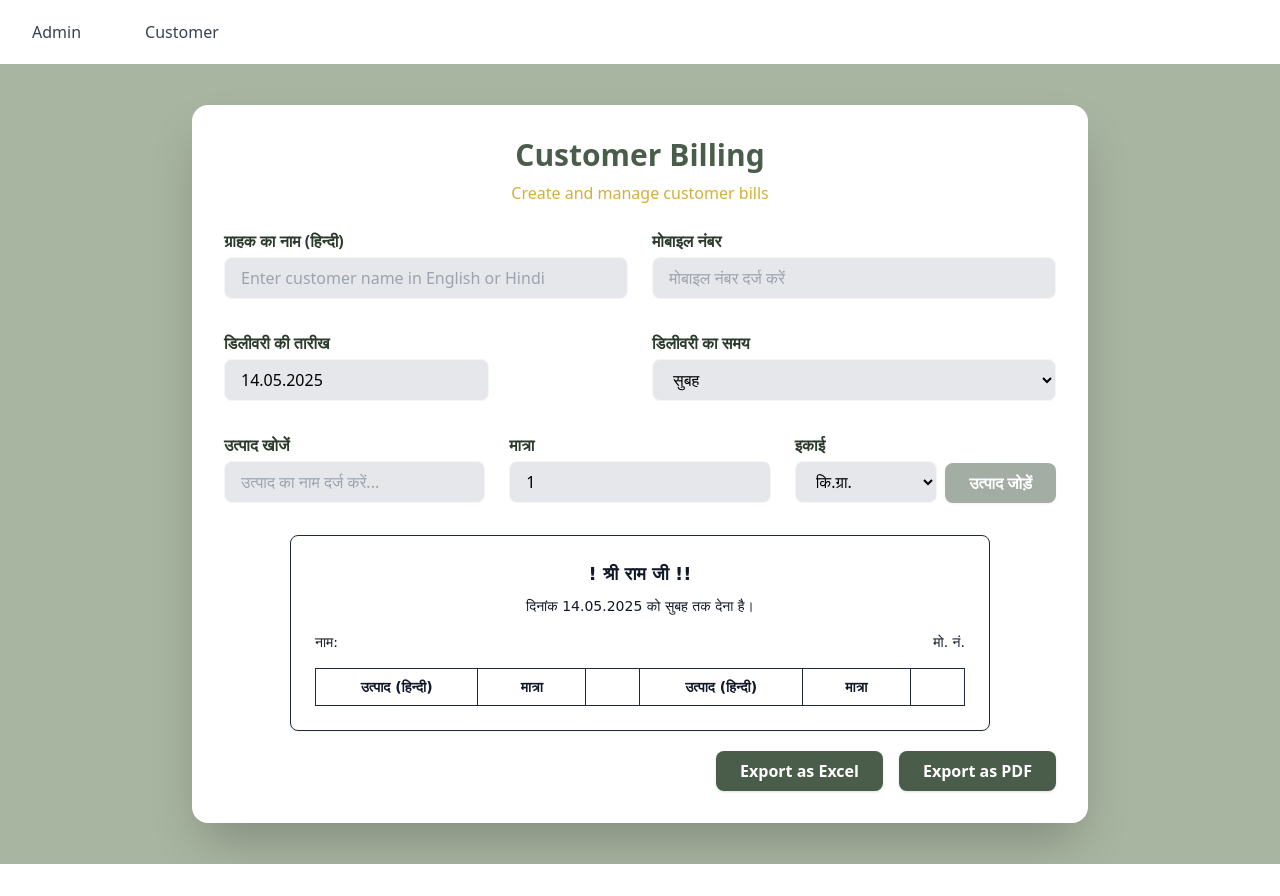
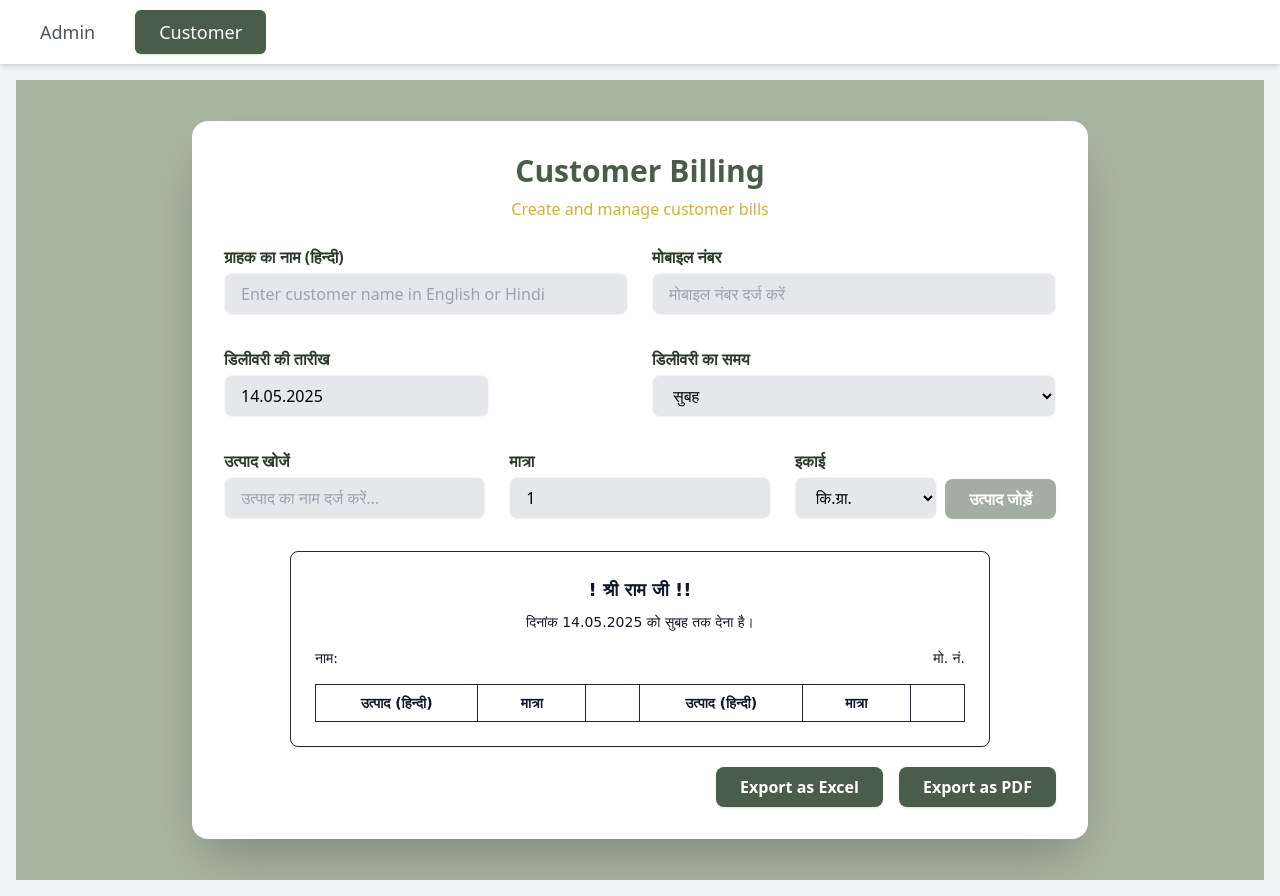
Before and after one commit to Jatin-Purbia/retail_shop, a React (Vite) app: page /customer in a window 1280 px wide. Before the commit the page ends 864 px from the top, so only its background shows below. Built offline with nearby package versions, Linux system fonts and the light colour scheme.

Commit message:
some ui fixes

```diff
--- a/src/App.jsx
+++ b/src/App.jsx
@@ -1,4 +1,10 @@
-import { BrowserRouter as Router, Routes, Route, Link, useLocation } from 'react-router-dom';
+import {
+  BrowserRouter as Router,
+  Routes,
+  Route,
+  Link,
+  useLocation,
+} from 'react-router-dom';
 import AdminPage from './pages/AdminPage';
 import CustomerPage from './pages/CustomerPage';
 import LandingPage from './pages/LandingPage';
@@ -7,16 +13,37 @@ import { useEffect, useState } from 'react';
 
 // Layout with Navbar
 function LayoutWithNavbar({ children }) {
+  const location = useLocation();
+  const isAdminActive = location.pathname === '/admin';
+  const isCustomerActive = location.pathname === '/customer';
+
+  const linkBaseClasses =
+    'inline-flex items-center px-6 py-2 rounded-md text-lg font-medium transition-colors duration-200';
+
   return (
     <div className="min-h-screen bg-gray-100">
-      <nav className="bg-white shadow-lg">
+      <nav className="bg-white shadow-md">
         <div className="max-w-7xl mx-auto px-4">
-          <div className="flex justify-between h-16">
-            <div className="flex space-x-8">
-              <Link to="/admin" className="inline-flex items-center px-4 py-2 text-gray-700 hover:text-blue-600">
+          <div className="flex justify-between h-16 items-center">
+            <div className="flex space-x-4">
+              <Link
+                to="/admin"
+                className={`${linkBaseClasses} ${
+                  isAdminActive
+                    ? 'bg-primary text-white shadow'
+                    : 'text-gray-600 hover:text-blue-600 hover:bg-blue-50'
+                }`}
+              >
                 Admin
               </Link>
-              <Link to="/customer" className="inline-flex items-center px-4 py-2 text-gray-700 hover:text-blue-600">
+              <Link
+                to="/customer"
+                className={`${linkBaseClasses} ${
+                  isCustomerActive
+                    ? 'bg-primary text-white shadow'
+                    : 'text-gray-600 hover:text-blue-600 hover:bg-blue-50'
+                }`}
+              >
                 Customer
               </Link>
             </div>
@@ -24,22 +51,21 @@ function LayoutWithNavbar({ children }) {
         </div>
       </nav>
 
-      <main className="mx-auto">
-        {children}
-      </main>
+      <main className="mx-auto py-4 px-4">{children}</main>
     </div>
   );
 }
 
-// App component with location-aware rendering
+// AppContent for conditional rendering
 function AppContent({ setIsLoggedIn, setEmployeeName }) {
   const location = useLocation();
-
   const isLanding = location.pathname === '/';
 
-  return (
-    isLanding ? (
-      <LandingPage setIsLoggedIn={setIsLoggedIn} setEmployeeName={setEmployeeName} />
+  return isLanding ? (
+    <LandingPage
+      setIsLoggedIn={setIsLoggedIn}
+      setEmployeeName={setEmployeeName}
+    />
   ) : (
     <LayoutWithNavbar>
       <Routes>
@@ -47,10 +73,10 @@ function AppContent({ setIsLoggedIn, setEmployeeName }) {
         <Route path="/customer" element={<CustomerPage />} />
       </Routes>
     </LayoutWithNavbar>
-    )
   );
 }
 
+// Root App
 function App() {
   const [isLoggedIn, setIsLoggedIn] = useState(false);
   const [employeeName, setEmployeeName] = useState('');
@@ -58,7 +84,15 @@ function App() {
   return (
     <Router>
       <Routes>
-        <Route path="*" element={<AppContent setIsLoggedIn={setIsLoggedIn} setEmployeeName={setEmployeeName} />} />
+        <Route
+          path="*"
+          element={
+            <AppContent
+              setIsLoggedIn={setIsLoggedIn}
+              setEmployeeName={setEmployeeName}
+            />
+          }
+        />
       </Routes>
     </Router>
   );
--- a/src/pages/LandingPage.jsx
+++ b/src/pages/LandingPage.jsx
@@ -9,17 +9,31 @@ const DUMMY_USER = {
 export default function LandingPage({ setIsLoggedIn, setEmployeeName }) {
   const [username, setUsername] = useState('');
   const [password, setPassword] = useState('');
-  const [error, setError] = useState('');
+  const [errors, setErrors] = useState({});
   const navigate = useNavigate();
+
+  const validateForm = () => {
+    const newErrors = {};
+    if (!username.trim()) {
+      newErrors.username = 'Username is required';
+    }
+    if (!password.trim()) {
+      newErrors.password = 'Password is required';
+    }
+    setErrors(newErrors);
+    return Object.keys(newErrors).length === 0;
+  };
 
   const handleSubmit = (e) => {
     e.preventDefault();
+    if (!validateForm()) return;
+
     if (username === DUMMY_USER.username && password === DUMMY_USER.password) {
       setIsLoggedIn(true);
       setEmployeeName(username);
       navigate('/admin');
     } else {
-      setError('Invalid username or password');
+      setErrors({ auth: 'Invalid username or password' });
     }
   };
 
@@ -33,22 +47,38 @@ export default function LandingPage({ setIsLoggedIn, setEmployeeName }) {
             <label className="block text-primary-dark font-semibold mb-1">Username</label>
             <input
               type="text"
-              className="w-full bg-gray-200 px-4 py-2 border border-accent-light rounded-lg focus:outline-none focus:ring-2 focus:ring-primary"
+              className={`w-full bg-gray-200 px-4 py-2 border ${
+                errors.username ? 'border-red-500' : 'border-accent-light'
+              } rounded-lg focus:outline-none focus:ring-2 focus:ring-primary`}
               value={username}
-              onChange={e => setUsername(e.target.value)}
+              onChange={e => {
+                setUsername(e.target.value);
+                if (errors.username) {
+                  setErrors(prev => ({ ...prev, username: '' }));
+                }
+              }}
               autoFocus
             />
+            {errors.username && <p className="text-red-500 text-sm mt-1">{errors.username}</p>}
           </div>
           <div>
             <label className="block text-primary-dark font-semibold mb-1">Password</label>
             <input
               type="password"
-              className="w-full px-4 py-2 bg-gray-200 border border-accent-light rounded-lg focus:outline-none focus:ring-2 focus:ring-primary"
+              className={`w-full px-4 py-2 bg-gray-200 border ${
+                errors.password ? 'border-red-500' : 'border-accent-light'
+              } rounded-lg focus:outline-none focus:ring-2 focus:ring-primary`}
               value={password}
-              onChange={e => setPassword(e.target.value)}
+              onChange={e => {
+                setPassword(e.target.value);
+                if (errors.password) {
+                  setErrors(prev => ({ ...prev, password: '' }));
+                }
+              }}
             />
+            {errors.password && <p className="text-red-500 text-sm mt-1">{errors.password}</p>}
           </div>
-          {error && <div className="text-red-600 text-sm text-center">{error}</div>}
+          {errors.auth && <div className="text-red-600 text-sm text-center">{errors.auth}</div>}
           <button
             type="submit"
             className="w-full bg-primary hover:bg-primary-dark text-white font-bold py-2 px-4 rounded-lg transition-colors"
```
Lines whose indentation alone changed are shown as unchanged.
